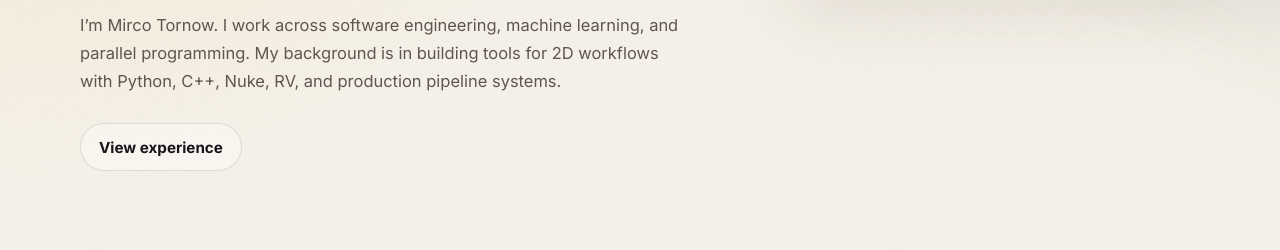
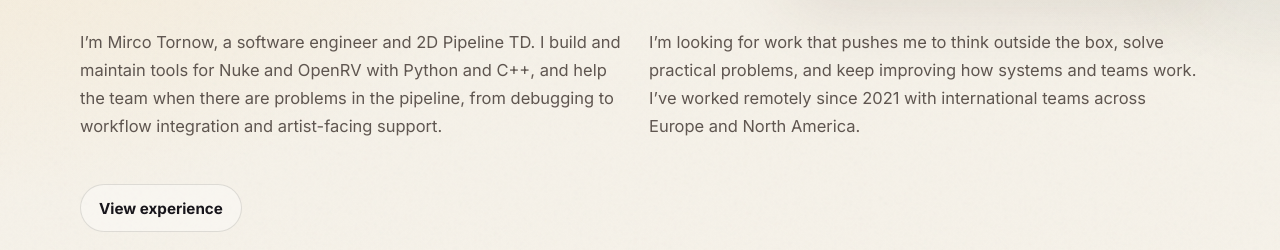
Before and after one commit to mircotornow/mircotornow.github.io, a plain HTML site: page index.html in a window 1280 px wide. Shown: the part 547-797 px from the top of the page. Drawn offline with Linux system fonts and the light colour scheme.

Commit message:
conolidate personal text

```diff
--- a/index.html
+++ b/index.html
@@ -42,11 +42,20 @@
             <span class="stat-value">Python, C++, Nuke, RV, AYON, Docker</span>
           </div>
         </aside>
-        <p class="lede hero-lede">
-          I’m Mirco Tornow. I work across software engineering, machine learning,
-          and parallel programming. My background is in building tools for 2D
-          workflows with Python, C++, Nuke, RV, and production pipeline systems.
-        </p>
+        <div class="about-grid hero-lede">
+          <p>
+            I’m Mirco Tornow, a software engineer and 2D Pipeline TD. I build and
+            maintain tools for Nuke and OpenRV with Python and C++, and help the
+            team when there are problems in the pipeline, from debugging to
+            workflow integration and artist-facing support.
+          </p>
+          <p>
+            I’m looking for work that pushes me to think outside the box, solve
+            practical problems, and keep improving how systems and teams work.
+            I’ve worked remotely since 2021 with international teams across Europe
+            and North America.
+          </p>
+        </div>
         <div class="actions hero-actions">
           <a class="button button-secondary" href="experience.html">View experience</a>
         </div>
--- a/styles.css
+++ b/styles.css
@@ -239,8 +239,8 @@
   grid-template-columns: minmax(0, 1.25fr) minmax(280px, 0.75fr);
   grid-template-areas:
     'copy card'
-    'lede .'
-    'actions .';
+    'lede lede'
+    'actions actions';
   gap: 28px;
   align-items: end;
   padding: 72px 0 40px;
```
Also changed, not shown: experience.html (+0 -21 lines).
